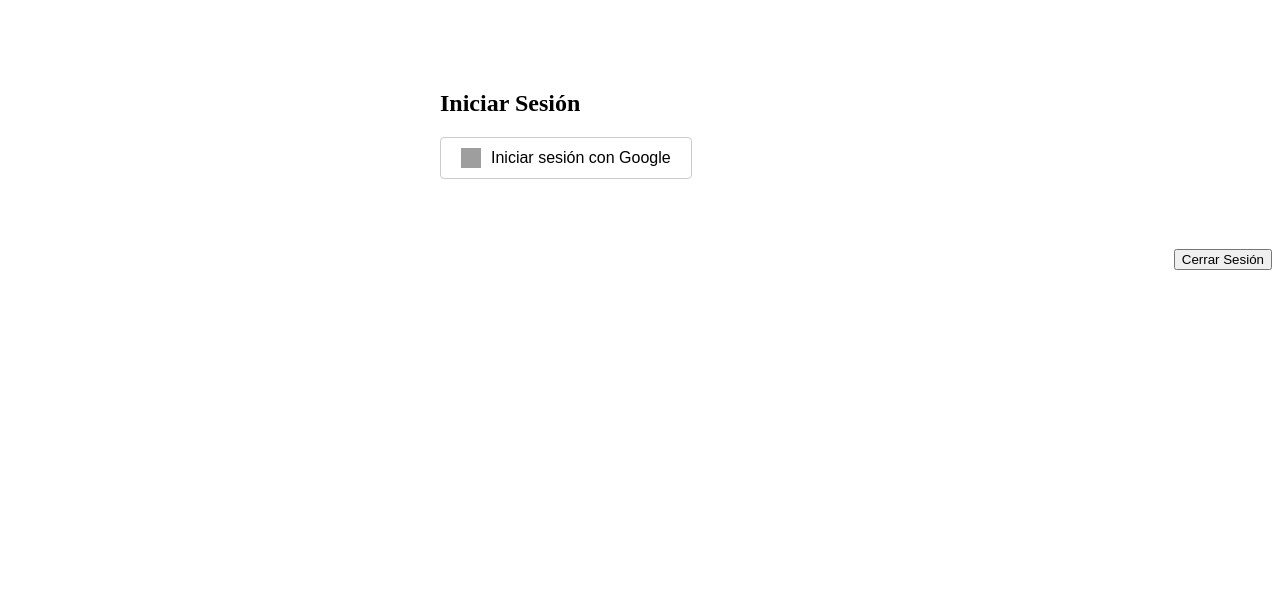
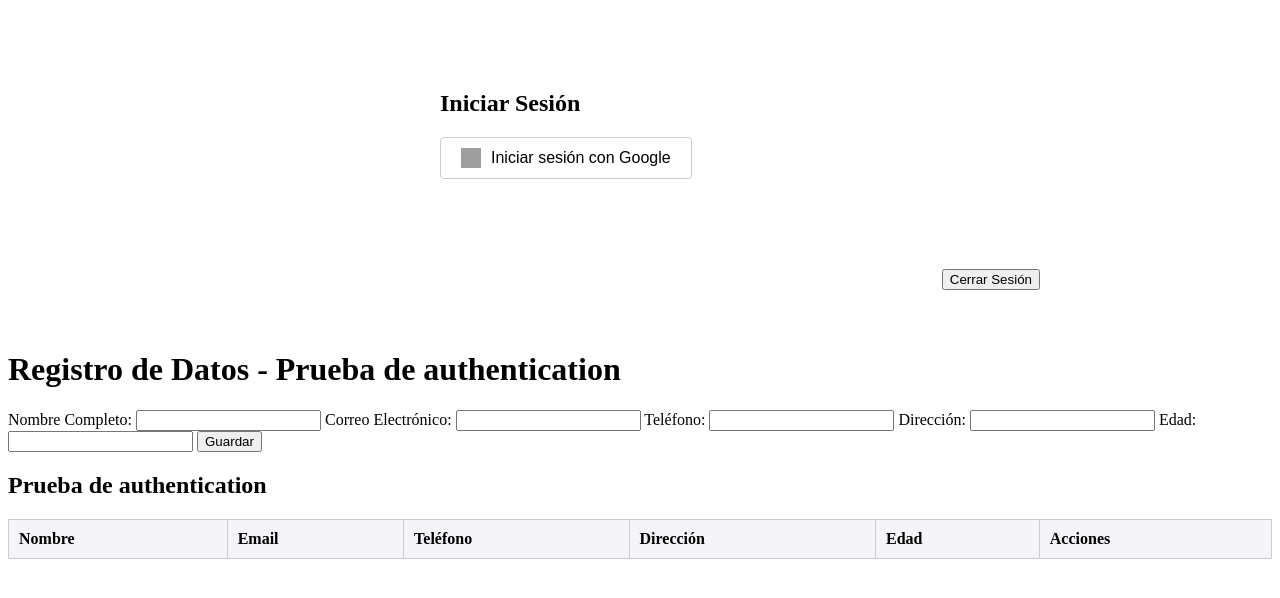
Before and after one commit to YairGaston/PruebaAuthFirebase, a plain HTML site: page index.html in a window 1280 px wide. Drawn offline with Linux system fonts and the light colour scheme; no server answers; grey boxes are pictures that could not be loaded.

Commit message:
miuevo loogout a container

```diff
--- a/index.html
+++ b/index.html
@@ -16,6 +16,7 @@
     </button>
   </div>
 
+  <div class="container">
   <div class="logoutcontainer"> <!-- cambio el nombre del contenedor de logout ya que era el mismo nombre para el formulario -->
     <div class="user-info">
       <span id="userEmail"></span>
@@ -24,7 +25,6 @@
     <!-- ...resto del contenido... -->
   </div>
 
-  <div class="container">
     <h1>Registro de Datos - Prueba de authentication</h1>
 
     <!-- Formulario -->
--- a/script.js
+++ b/script.js
@@ -1,3 +1,10 @@
+// Verificación de elementos DOM
+document.addEventListener('DOMContentLoaded', () => {
+  console.log('Elementos del DOM:');
+  console.log('loginContainer:', loginContainer);
+  console.log('mainContainer:', mainContainer);
+  console.log('formulario:', formulario);
+});
 // Configuración de Firebase
 // const firebaseConfig = {
 //  apiKey: "TU_API_KEY",
@@ -59,6 +66,11 @@ onAuthStateChanged(auth, (user) => {
     mainContainer.style.display = 'block';
     userEmail.textContent = `Usuario: ${user.email}`;
     iniciarEscuchaCambios(); // Tu función para escuchar cambios en Firestore
+// Depuración
+console.log('Usuario autenticado:', user.email);
+console.log('Estado mainContainer:', mainContainer.style.display);
+console.log('Elemento mainContainer:', mainContainer);
+
   } else {
     // Usuario no está logueado
     loginContainer.style.display = 'block';
--- a/style.css
+++ b/style.css
@@ -51,10 +51,14 @@ table {
     align-items: center;
     margin-bottom: 20px;
   }
-
-  .container {
-    display: none; /* Inicialmente oculto hasta login */
+  .logoutcontainer {
+    /* Quita cualquier display: none de aquí */
+    max-width: 800px;
+    margin: 0 auto;
+    padding: 20px;
   }
+    /*.container {
+    display: none;  Inicialmente oculto hasta login  } */
   .google-btn {
     display: flex;
     align-items: center;
```
